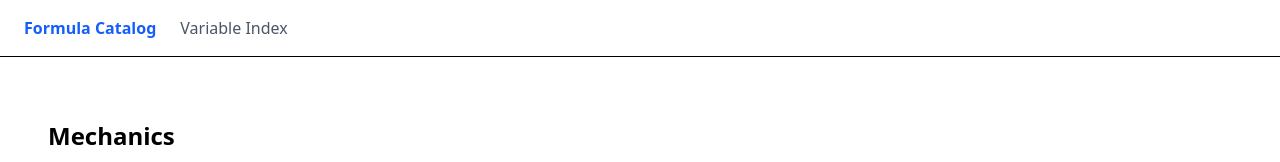
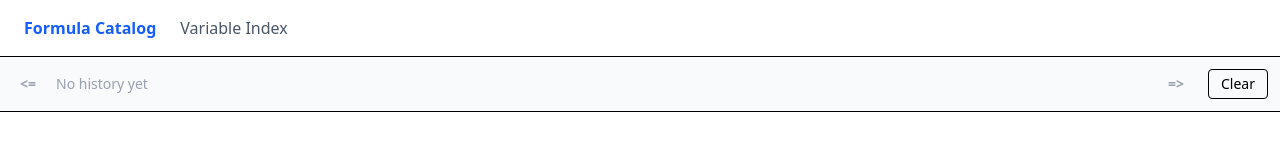
Before and after one commit to Lina-MaadM/PhySuth, a React (Vite) app: page / in a window 1280 px wide. Shown: the top 162 px of the page. Built offline with nearby package versions, Linux system fonts and the light colour scheme.

Commit message:
Basic HistoryBar

```diff
--- a/src/App.jsx
+++ b/src/App.jsx
@@ -8,6 +8,8 @@ import FormulaCatalog from "./pages/FormulaCatalog";
 import VariableIndex from "./pages/VariableIndex";
 import FormulaDetail from "./pages/FormulaDetail";
 import RelationView from "./pages/RelationView";
+import HistoryBar from "./components/HistoryBar";
+import { formulaIndex } from "./data/physicsData";
 
 function App() {
 
@@ -25,26 +27,46 @@ function App() {
     setMemory({});
   };
 
+  function clearHistory() {
+    setHistory([]);
+  }
+
   function addHistory(entry) {
     setHistory(prev => {
 
+      // ป้องกัน entry ว่าง
+      if (!entry) return prev;
+
       const last = prev[prev.length - 1];
 
-    // กันเพิ่มซ้ำ
-    if (
-      last &&
-      last.type === entry.type &&
-      (
-        (entry.id && last.id === entry.id) ||
-        (entry.symbol && last.symbol === entry.symbol)
-      )
-    ) {
+      const sameFormula =
+        entry.id && last?.id === entry.id;
+
+      const sameVariable =
+        entry.symbol && last?.symbol === entry.symbol;
+
+      // กัน A → A
+      if (last && last.page === entry.page && (sameFormula || sameVariable)) {
         return prev;
       }
 
-    const newHistory = [...prev, entry];
+      // ตรวจว่าซ้ำใน history หรือไม่
+      const repeated = prev.some(
+        (h) =>
+          h.page === entry.page &&
+          (
+            (entry.id && h.id === entry.id) ||
+            (entry.symbol && h.symbol === entry.symbol)
+          )
+      );
 
-    // จำกัดจำนวน history
+      const newEntry = {
+        ...entry,
+        repeat: repeated
+      };
+
+      const newHistory = [...prev, newEntry];
+
       const MAX = 8;
 
       if (newHistory.length > MAX) {
@@ -58,10 +80,20 @@ function App() {
   return (
     <BrowserRouter>
       <Navbar />
+
+      <HistoryBar
+        history={history}
+        formulaIndex={formulaIndex}
+        onClear={() => {
+          clearMemory();
+          clearHistory();
+        }} />
+
       <VariableMem memory={memory} onClear={clearMemory} />
 
       <div className="pt-24 px-6">
         <Routes>
+
           {/* หน้าเริ่มต้น */}
           <Route path="/" element={<FormulaCatalog />} />
 
@@ -69,10 +101,12 @@ function App() {
           <Route path="/variables" element={<VariableIndex />} />
 
           {/* หน้า RelationView */}
-          <Route path="/variable/:symbol"
-          element={<RelationView addHistory={addHistory}/>} />
+          <Route
+            path="/variable/:symbol"
+            element={<RelationView addHistory={addHistory} />}
+          />
 
-          {/* ส่งต่อข้อมูลตัวแปร */}
+          {/* หน้า FormulaDetail */}
           <Route
             path="/formula/:id"
             element={
@@ -83,6 +117,7 @@ function App() {
               />
             }
           />
+
         </Routes>
       </div>
     </BrowserRouter>
--- a/src/components/HistoryBar.jsx
+++ b/src/components/HistoryBar.jsx
@@ -0,0 +1,118 @@
+import { InlineMath } from "react-katex";
+import { useNavigate } from "react-router-dom";
+import { useState } from "react";
+
+function HistoryBar({ history = [], onClear }) {
+
+  const navigate = useNavigate();
+
+  const MAX_VISIBLE = 10;
+  const STEP = 5;
+
+  const [startIndex, setStartIndex] = useState(0);
+
+  const handleClick = (item) => {
+
+    if (item.page === "formulaHistory") {
+      navigate(`/formula/${item.id}`, {
+        state: { fromHistory: true }
+      });
+    }
+
+    if (item.page === "variableHistory") {
+      navigate(`/variable/${item.symbol}`, {
+        state: { fromHistory: true }
+      });
+    }
+
+  };
+
+  const handlePrev = () => {
+
+    setStartIndex((prev) =>
+      Math.max(prev - STEP, 0)
+    );
+
+  };
+
+  const handleNext = () => {
+
+    setStartIndex((prev) => {
+
+      const nextIndex = prev + STEP;
+
+      if (nextIndex + MAX_VISIBLE > history.length) {
+        return Math.max(history.length - MAX_VISIBLE, 0);
+      }
+
+      return nextIndex;
+
+    });
+
+  };
+
+  const visibleHistory = history.slice(
+    startIndex,
+    startIndex + MAX_VISIBLE
+  );
+
+  const canPrev = startIndex > 0;
+  const canNext = startIndex + MAX_VISIBLE < history.length;
+
+  return (
+    <div className="w-full border-b bg-gray-50 p-3 flex items-center">
+
+      {/* LEFT BUTTON */}
+      <button
+        onClick={handlePrev}
+        disabled={!canPrev}
+        className={`px-2 mr-3 text-sm font-semibold
+        ${canPrev ? "text-blue-600 hover:text-blue-800" : "text-gray-400 cursor-default"}`}
+      >
+        {"<="}
+      </button>
+
+      {/* HISTORY AREA */}
+      <div className="flex gap-2 flex-1 overflow-hidden">
+
+        {history.length === 0 && (
+          <span className="text-sm text-gray-400">
+            No history yet
+          </span>
+        )}
+
+        {visibleHistory.map((item, index) => (
+          <div
+            key={item.id || item.symbol || index}
+            onClick={() => handleClick(item)}
+            className="px-3 py-1 bg-white border rounded text-sm cursor-pointer hover:bg-blue-50 whitespace-nowrap"
+          >
+            <InlineMath math={item.label} />
+          </div>
+        ))}
+
+      </div>
+
+      {/* RIGHT BUTTON */}
+      <button
+        onClick={handleNext}
+        disabled={!canNext}
+        className={`px-2 ml-3 text-sm font-semibold
+        ${canNext ? "text-blue-600 hover:text-blue-800" : "text-gray-400 cursor-default"}`}
+      >
+        {"=>"}
+      </button>
+
+      {/* CLEAR */}
+      <button
+        onClick={onClear}
+        className="ml-4 px-3 py-1 border rounded text-sm hover:bg-red-100"
+      >
+        Clear
+      </button>
+
+    </div>
+  );
+}
+
+export default HistoryBar;
--- a/src/components/Navbar.jsx
+++ b/src/components/Navbar.jsx
@@ -2,7 +2,7 @@ import { NavLink } from "react-router-dom";
 
 function Navbar() {
   return (
-    <nav className="fixed top-0 left-0 right-0 z-50 flex gap-6 px-6 py-4 border-b bg-white">
+    <nav className="sticky top-0 z-50 flex gap-6 px-6 py-4 border-b bg-white">
       <NavLink
         to="/"
         className={({ isActive }) =>
--- a/src/data/physicsData.js
+++ b/src/data/physicsData.js
@@ -31,14 +31,16 @@ const waves = import.meta.glob(
 );
 
 // --------------------------------------------
+// GLOBAL INDEX
+export const formulaIndex = {};
+
+// --------------------------------------------
 // normalize dataset ให้ตรงกับ schema ใหม่
 function normalizeDataset(dataset) {
   if (!dataset || typeof dataset !== "object") return null;
 
-  // ต้องมี formula_sub เป็น array
   if (!Array.isArray(dataset.formula_sub)) return null;
 
-  // กรองเฉพาะสูตรที่ valid
   const cleanedFormula = dataset.formula_sub.filter(
     (f) =>
       f &&
@@ -53,7 +55,6 @@ function normalizeDataset(dataset) {
     subtopic: dataset.subtopic ?? "",
     description: dataset.description ?? "",
 
-    // schema ใหม่
     variable_sub: Array.isArray(dataset.variable_sub)
       ? dataset.variable_sub
       : [],
@@ -73,6 +74,17 @@ function buildTopic(topicName, globResult) {
     .map(normalizeDataset)
     .filter((d) => d !== null);
 
+  // สร้าง formulaIndex
+  cleanedDatasets.forEach((dataset) => {
+    dataset.formula_sub.forEach((formula) => {
+      formulaIndex[formula.id] = {
+        ...formula,
+        topic: dataset.topic,
+        subtopic: dataset.subtopic,
+      };
+    });
+  });
+
   return {
     topic: topicName,
     datasets: cleanedDatasets,
--- a/src/pages/FormulaDetail.jsx
+++ b/src/pages/FormulaDetail.jsx
@@ -1,4 +1,5 @@
 import { useParams } from "react-router-dom";
+import { useLocation } from "react-router-dom";
 import { useEffect } from "react";
 import { physicsTopics } from "../data/physicsData";
 import { BlockMath } from "react-katex";
@@ -41,7 +42,11 @@ function FormulaDetail({ memory, onSaveMemory, addHistory }) {
   }
 
   // history
+  const location = useLocation();
+
   useEffect(() => {
+    if (location.state?.fromHistory) return;
+
     if(!targetEquation) return;
 
     addHistory({
@@ -49,7 +54,7 @@ function FormulaDetail({ memory, onSaveMemory, addHistory }) {
       id: id,
       label: targetEquation.formula
     })
-  }, [id, addHistory]);
+  }, [id]);
 
   // map variable key → object
   const usedVariables = datasetVariables.filter(
--- a/src/pages/RelationView.jsx
+++ b/src/pages/RelationView.jsx
@@ -1,4 +1,5 @@
 import { useParams } from "react-router-dom";
+import { useLocation } from "react-router-dom";
 import { useEffect } from "react";
 import { physicsTopics } from "../data/physicsData";
 import { InlineMath } from "react-katex";
@@ -13,8 +14,12 @@ function RelationView({ addHistory }) {
   const { symbol } = useParams();
   const decodedSymbol = decodeURIComponent(symbol);
 
+  const location = useLocation();
+
   useEffect(() => {
   if (!decodedSymbol) return;
+
+  if (location.state?.fromHistory) return;
 
   addHistory({
     page: "variableHistory",
--- a/src/pages/VariableIndex.jsx
+++ b/src/pages/VariableIndex.jsx
@@ -15,8 +15,8 @@ function VariableIndex() {
           if (!Array.isArray(dataset?.variable_sub)) return;
 
           dataset.variable_sub.forEach((v) => {
-            if (!variableMap.has(v.symbol)) {
-              variableMap.set(v.symbol, v);
+            if (!variableMap.has(v.key)) {
+              variableMap.set(v.key, v);
             }
           });
         });
@@ -33,7 +33,7 @@ function VariableIndex() {
             <div className="grid gap-6 sm:grid-cols-2 lg:grid-cols-3">
               {uniqueVariables.map((v) => (
                 <VariableCard
-                  key={v.symbol}
+                  key={v.key}
                   symbol={v.symbol}
                   name={v.name}
                   unit={v.unit}
```
Lines whose indentation alone changed are shown as unchanged.
